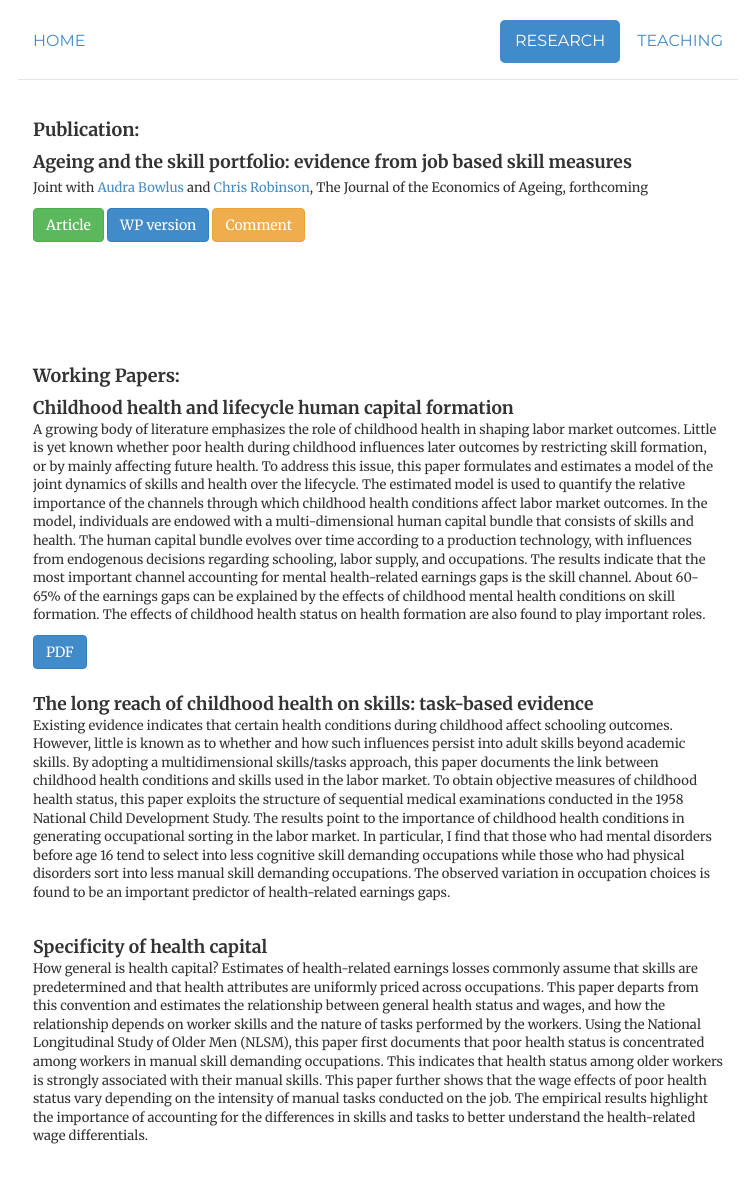
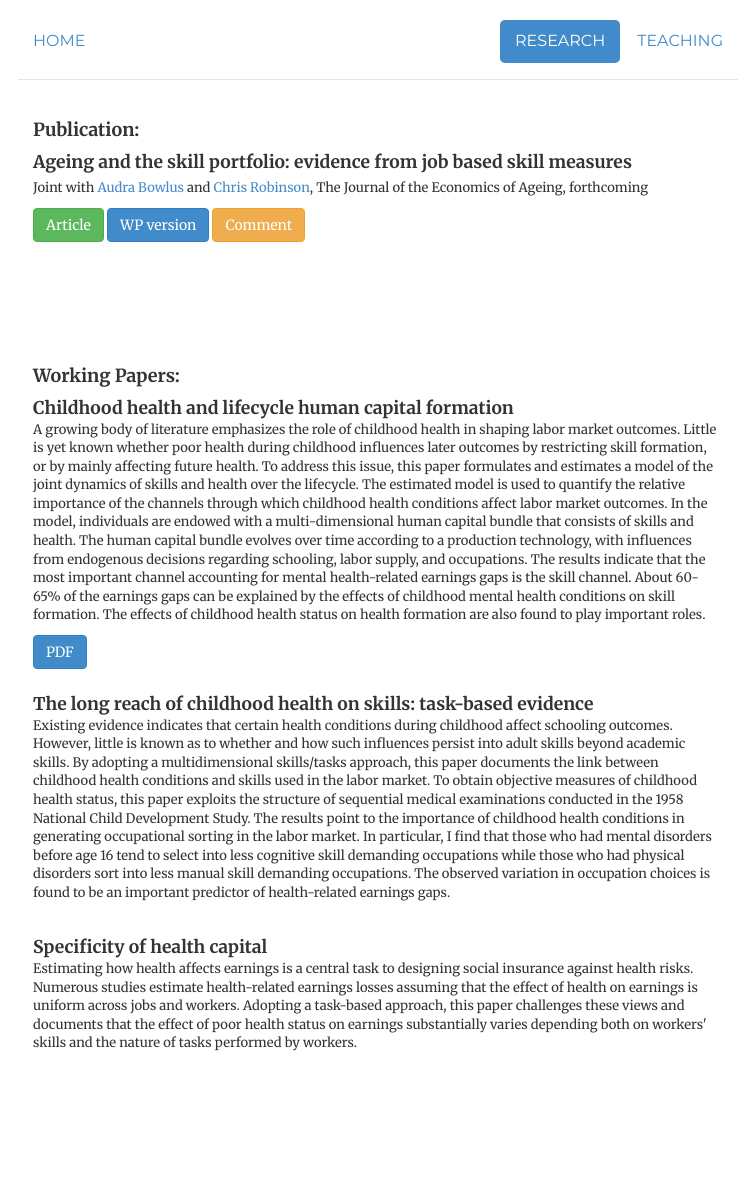
Before and after one commit to morihiroaki/morihiroaki.github.io, a Jekyll site: the page built from research.html, in a window 1280 px wide. Shown: the whole page, without its empty margins (262-1015 px from the left). Built offline with Jekyll 4.4.1, drawn with Linux system fonts in a browser that asks for light colours; after the commit the page ends 1103 px from its top, so only the background shows below that.

Commit message:
Update research.html

```diff
--- a/research.html
+++ b/research.html
@@ -65,17 +65,9 @@ earnings gaps.
 <div class='span10 offset1'>
 <div class='pTitle'>Specificity of health capital</div>
 <p><font size="2">
- How general is health capital? Estimates of health-related earnings losses commonly assume
-that skills are predetermined and that health attributes are uniformly priced across
-occupations. This paper departs from this convention and estimates the relationship between
-general health status and wages, and how the relationship depends on worker skills
-and the nature of tasks performed by the workers. Using the National Longitudinal Study
-of Older Men (NLSM), this paper first documents that poor health status is concentrated
-among workers in manual skill demanding occupations. This indicates that health status
-among older workers is strongly associated with their manual skills. This paper further
-shows that the wage effects of poor health status vary depending on the intensity of manual
-tasks conducted on the job. The empirical results highlight the importance of accounting for
-the differences in skills and tasks to better understand the health-related wage differentials.
+ Estimating how health affects earnings is a central task to designing social insurance  against health risks.
+ Numerous studies estimate health-related earnings losses assuming that the effect of health on earnings is uniform across jobs and workers.
+ Adopting a task-based approach, this paper challenges these views and documents that the effect of poor health status on earnings substantially varies depending both on workers' skills and the nature of tasks performed by workers.
 </p>
 </div>
 </div>
```
